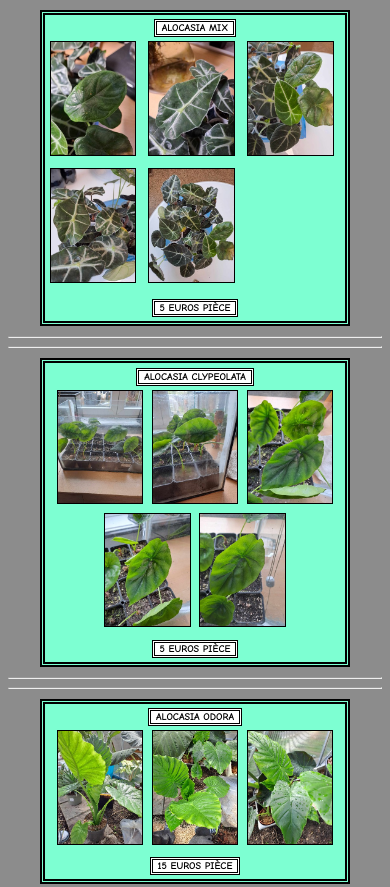
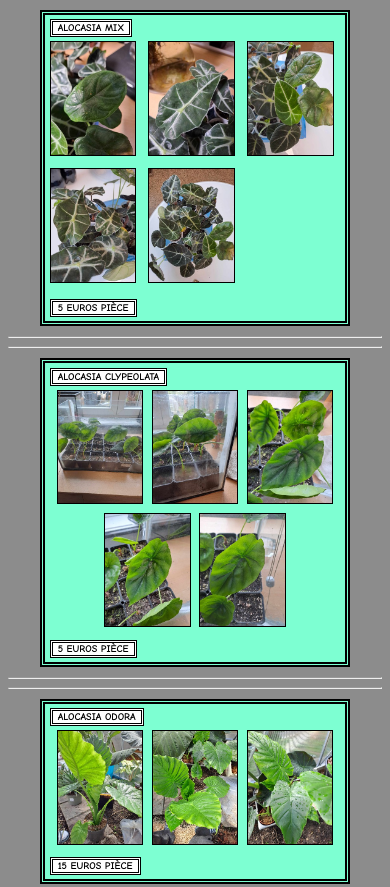
Before and after one commit to Fabmoi/venteplantes, a plain HTML site: page index.html in a window 390 px wide. Shown: the top 887 px of the page. Drawn offline with Linux system fonts and the light colour scheme.

Commit message:
Update index.html

```diff
--- a/index.html
+++ b/index.html
@@ -54,6 +54,13 @@
         width: 10vmax;
         margin: 0 0.5vmax 1vmax;
         border: 1px solid black;
+    }
+    @media screen and (max-width: 750px) {
+        .plant {
+            display: flex;
+            flex-flow: column wrap;
+            justify-content: center;
+        }
     }
 </style>
 <body>
```
